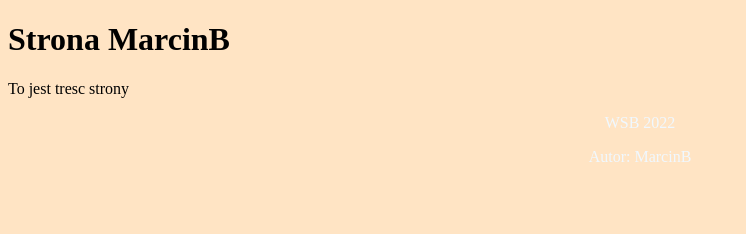
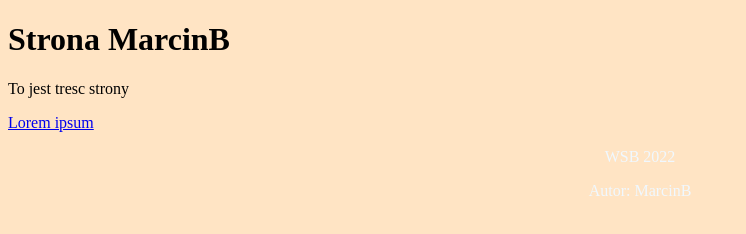
Before and after one commit to MarcinBWSB/MarcinB_WZ_INLN_2, a plain HTML site: page index.html in a window 1280 px wide. Shown: the whole page, without its empty margins (0-746 px from the left). Drawn offline with Linux system fonts and the light colour scheme.

Commit message:
dodano odniesienie Lorem Ipsum

```diff
--- a/index.html
+++ b/index.html
@@ -19,6 +19,7 @@
 <body>
     <h1>Strona MarcinB</h1>
     <p>To jest tresc strony</p>
+    <a href="https://www.lipsum.com/" target="_blank">Lorem ipsum</a>
     <footer><p>WSB 2022</p>
     <p>Autor: MarcinB</p></footer>
 </body>
```
